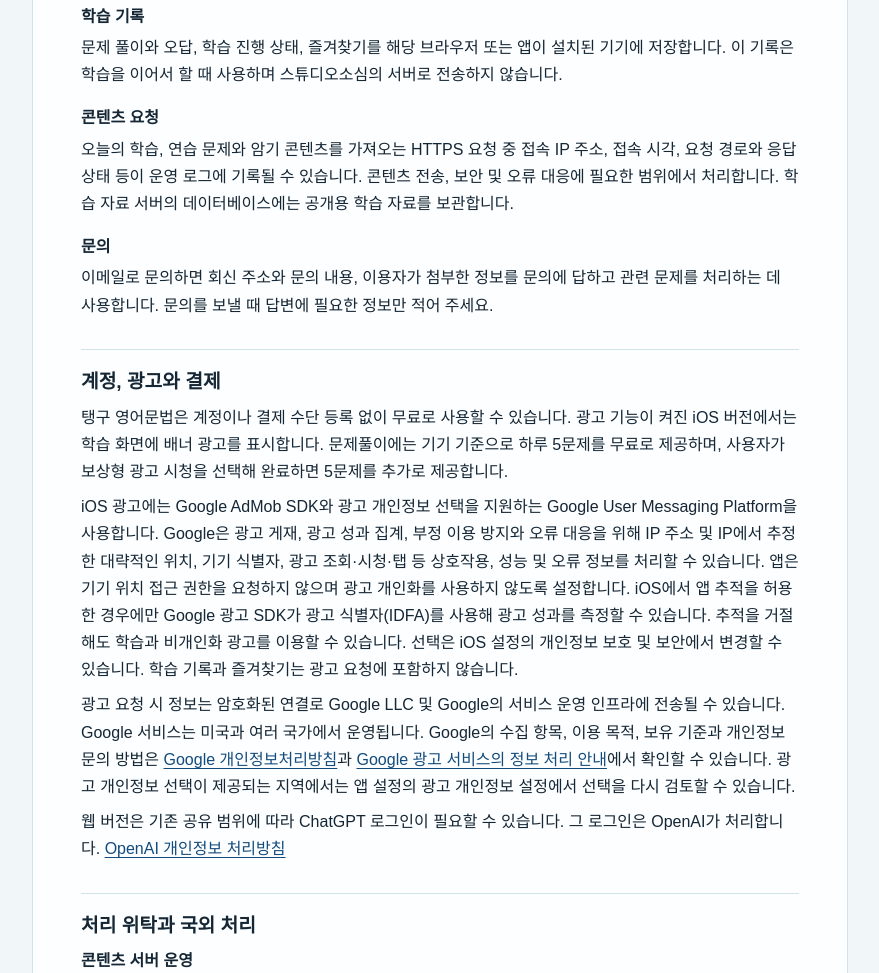
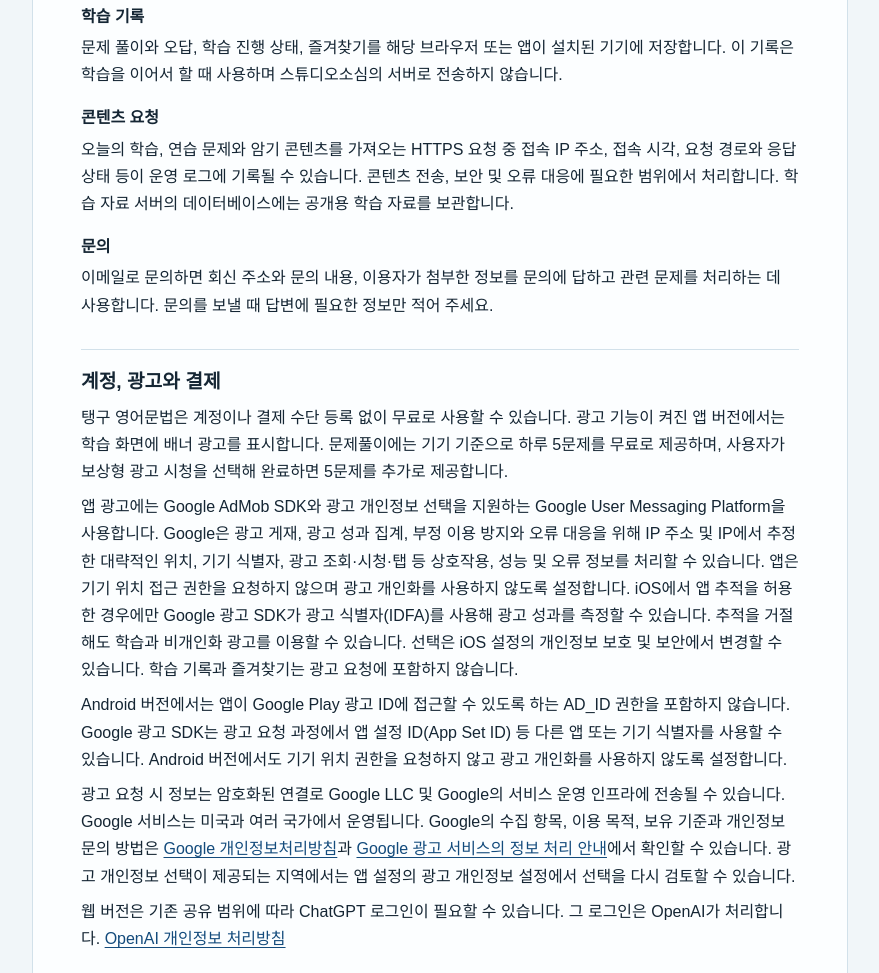
Before and after one commit to studiososim/studiososim.github.io, a plain HTML site: page tanggu-english-exam.html in a window 1280 px wide. Shown: the part 385-1358 px from the top of the page, without its empty margins (200-1079 px from the left). Drawn offline with Linux system fonts and the light colour scheme; a web font is replaced by a local one.

Commit message:
Disclose Android advertising in Tanggu English Grammar

```diff
--- a/tanggu-english-exam.html
+++ b/tanggu-english-exam.html
@@ -141,8 +141,9 @@ footer {
 
     <section>
       <h2>계정, 광고와 결제</h2>
-      <p>탱구 영어문법은 계정이나 결제 수단 등록 없이 무료로 사용할 수 있습니다. 광고 기능이 켜진 iOS 버전에서는 학습 화면에 배너 광고를 표시합니다. 문제풀이에는 기기 기준으로 하루 5문제를 무료로 제공하며, 사용자가 보상형 광고 시청을 선택해 완료하면 5문제를 추가로 제공합니다.</p>
-      <p>iOS 광고에는 Google AdMob SDK와 광고 개인정보 선택을 지원하는 Google User Messaging Platform을 사용합니다. Google은 광고 게재, 광고 성과 집계, 부정 이용 방지와 오류 대응을 위해 IP 주소 및 IP에서 추정한 대략적인 위치, 기기 식별자, 광고 조회·시청·탭 등 상호작용, 성능 및 오류 정보를 처리할 수 있습니다. 앱은 기기 위치 접근 권한을 요청하지 않으며 광고 개인화를 사용하지 않도록 설정합니다. iOS에서 앱 추적을 허용한 경우에만 Google 광고 SDK가 광고 식별자(IDFA)를 사용해 광고 성과를 측정할 수 있습니다. 추적을 거절해도 학습과 비개인화 광고를 이용할 수 있습니다. 선택은 iOS 설정의 개인정보 보호 및 보안에서 변경할 수 있습니다. 학습 기록과 즐겨찾기는 광고 요청에 포함하지 않습니다.</p>
+      <p>탱구 영어문법은 계정이나 결제 수단 등록 없이 무료로 사용할 수 있습니다. 광고 기능이 켜진 앱 버전에서는 학습 화면에 배너 광고를 표시합니다. 문제풀이에는 기기 기준으로 하루 5문제를 무료로 제공하며, 사용자가 보상형 광고 시청을 선택해 완료하면 5문제를 추가로 제공합니다.</p>
+      <p>앱 광고에는 Google AdMob SDK와 광고 개인정보 선택을 지원하는 Google User Messaging Platform을 사용합니다. Google은 광고 게재, 광고 성과 집계, 부정 이용 방지와 오류 대응을 위해 IP 주소 및 IP에서 추정한 대략적인 위치, 기기 식별자, 광고 조회·시청·탭 등 상호작용, 성능 및 오류 정보를 처리할 수 있습니다. 앱은 기기 위치 접근 권한을 요청하지 않으며 광고 개인화를 사용하지 않도록 설정합니다. iOS에서 앱 추적을 허용한 경우에만 Google 광고 SDK가 광고 식별자(IDFA)를 사용해 광고 성과를 측정할 수 있습니다. 추적을 거절해도 학습과 비개인화 광고를 이용할 수 있습니다. 선택은 iOS 설정의 개인정보 보호 및 보안에서 변경할 수 있습니다. 학습 기록과 즐겨찾기는 광고 요청에 포함하지 않습니다.</p>
+      <p>Android 버전에서는 앱이 Google Play 광고 ID에 접근할 수 있도록 하는 AD_ID 권한을 포함하지 않습니다. Google 광고 SDK는 광고 요청 과정에서 앱 설정 ID(App Set ID) 등 다른 앱 또는 기기 식별자를 사용할 수 있습니다. Android 버전에서도 기기 위치 권한을 요청하지 않고 광고 개인화를 사용하지 않도록 설정합니다.</p>
       <p>광고 요청 시 정보는 암호화된 연결로 Google LLC 및 Google의 서비스 운영 인프라에 전송될 수 있습니다. Google 서비스는 미국과 여러 국가에서 운영됩니다. Google의 수집 항목, 이용 목적, 보유 기준과 개인정보 문의 방법은 <a href="https://policies.google.com/privacy?hl=ko">Google 개인정보처리방침</a>과 <a href="https://policies.google.com/technologies/partner-sites?hl=ko">Google 광고 서비스의 정보 처리 안내</a>에서 확인할 수 있습니다. 광고 개인정보 선택이 제공되는 지역에서는 앱 설정의 광고 개인정보 설정에서 선택을 다시 검토할 수 있습니다.</p>
       <p>웹 버전은 기존 공유 범위에 따라 ChatGPT 로그인이 필요할 수 있습니다. 그 로그인은 OpenAI가 처리합니다. <a href="https://openai.com/ko-KR/policies/privacy-policy/">OpenAI 개인정보 처리방침</a></p>
     </section>
```
